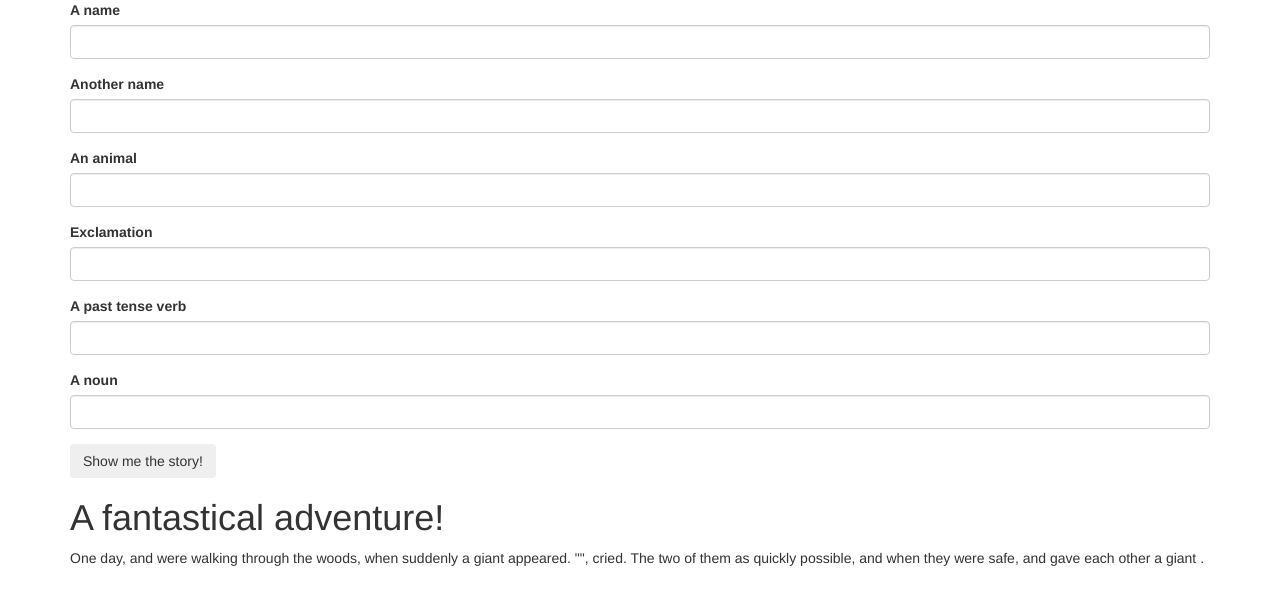
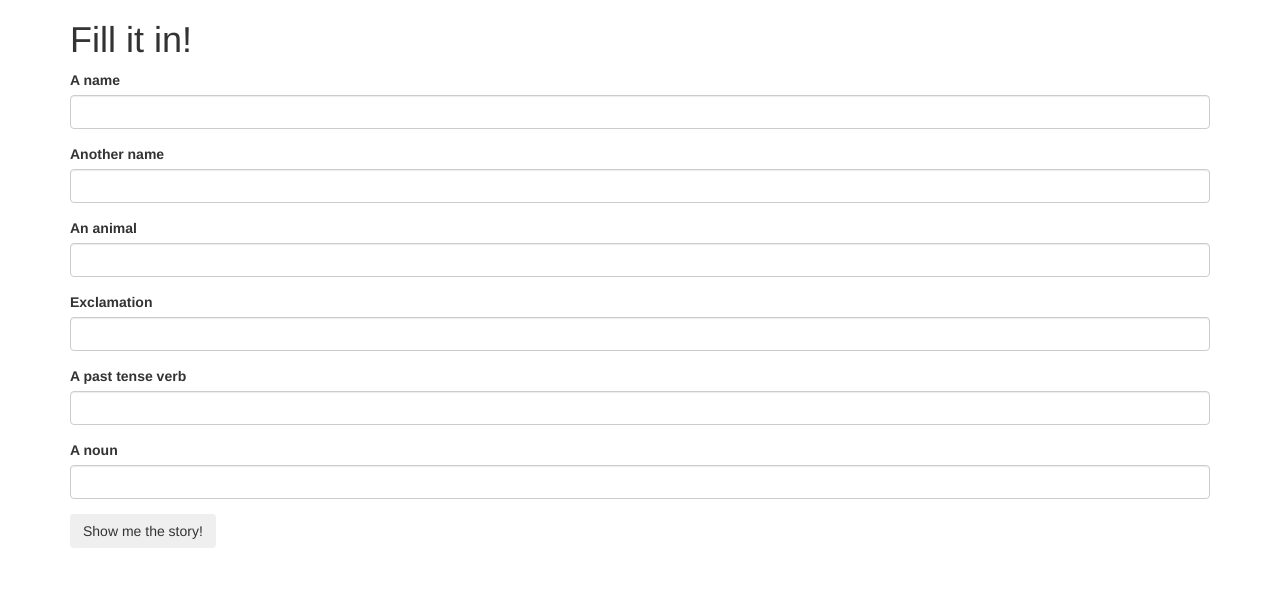
Before and after one commit to AdamCraig/mad-libs, a plain HTML site: page index.html in a window 1280 px wide. Drawn offline with Linux system fonts and the light colour scheme.

Commit message:
initial functionality without loops (for real this time)

```diff
--- a/css/styles.css
+++ b/css/styles.css
@@ -0,0 +1,3 @@
+#story {
+  display: none;
+}
--- a/index.html
+++ b/index.html
@@ -9,7 +9,9 @@
   </head>
   <body>
     <div class="container">
-      <form id="mad-libs">
+      <h1>Fill it in!</h1>
+      <div id ="mad-libs">
+        <form>
         <div class="form-group">
           <label for="person1">A name</label>
           <input id="person1" class="form-control" type="text">
```
